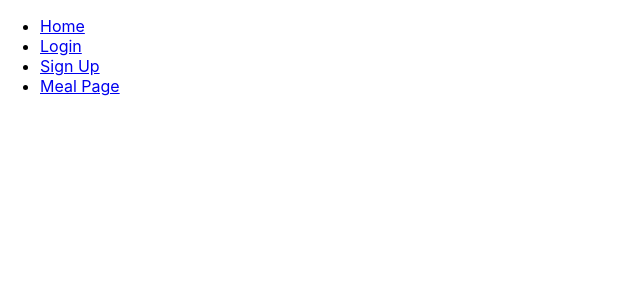
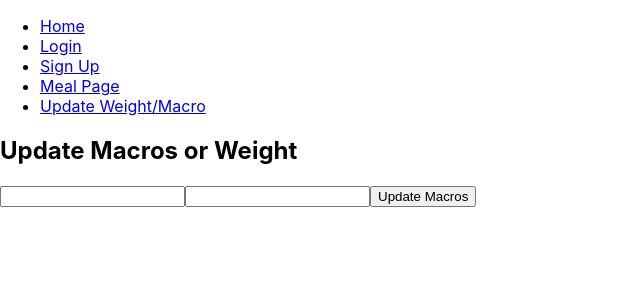
Before and after one commit to macro-calculator-lambda/frontend-seth, a React (Create React App) app in the folder macros/: page /update-user in a window 1280 px wide. Shown: the top 300 px of the page, without its empty margins (0-640 px from the left). Built offline with nearby package versions, Linux system fonts and the light colour scheme.

Commit message:
Added page to update macros or weight.

```diff
--- a/macros/package.json
+++ b/macros/package.json
@@ -4,7 +4,9 @@
   "private": true,
   "dependencies": {
     "axios": "^0.18.0",
+    "chart.js": "^2.8.0",
     "react": "^16.8.6",
+    "react-chartkick": "^0.3.0",
     "react-dom": "^16.8.6",
     "react-redux": "^7.0.3",
     "react-router-dom": "^5.0.0",
--- a/macros/src/App.js
+++ b/macros/src/App.js
@@ -1,12 +1,13 @@
-import React from 'react';
-import { BrowserRouter as Router, Route } from 'react-router-dom';
+import React from "react";
+import { BrowserRouter as Router, Route } from "react-router-dom";
 
-import Navigation from './components/Navigation';
-import Home from './components/Home';
-import Login from './components/Login';
-import SignUp from './components/SignUp';
-import MealPage from './components/MealPage';
-import './App.css';
+import Navigation from "./components/Navigation";
+import Home from "./components/Home";
+import Login from "./components/Login";
+import SignUp from "./components/SignUp";
+import MealPage from "./components/MealPage";
+import UpdateUser from "./components/UpdateUser";
+import "./App.css";
 
 function App() {
   return (
@@ -16,6 +17,7 @@ function App() {
       <Route path="/login" component={Login} />
       <Route path="/sign-up" component={SignUp} />
       <Route path="/meal-page" component={MealPage} />
+      <Route path="/update-user" component={UpdateUser} />
     </Router>
   );
 }
--- a/macros/src/components/Home.js
+++ b/macros/src/components/Home.js
@@ -1,5 +1,7 @@
 import React from "react";
 import { connect } from "react-redux";
+import { PieChart } from "react-chartkick";
+import Chart from "chart.js";
 
 import { calculateCalories, macroCalculator, macros } from "../utils";
 
@@ -10,6 +12,16 @@ const Home = props => {
     <div>
       <h1>Home</h1>
       <p>Total Calories Per day: {Math.ceil(totalCalories)}</p>
+      <div>
+        <h2>Macro Breakdown</h2>
+        {
+          <PieChart
+            data={macros.map(macro => {
+              return [macro.name, macroCalculator(totalCalories, macro.value)];
+            })}
+          />
+        }
+      </div>
       <p>Macros: </p>
       <ul>
         {macros.map((macro, index) => {
--- a/macros/src/components/Navigation.js
+++ b/macros/src/components/Navigation.js
@@ -1,5 +1,5 @@
-import React from 'react';
-import { NavLink } from 'react-router-dom';
+import React from "react";
+import { NavLink } from "react-router-dom";
 
 const Navigation = () => {
   return (
@@ -17,6 +17,9 @@ const Navigation = () => {
         <li>
           <NavLink to="/meal-page">Meal Page</NavLink>
         </li>
+        <li>
+          <NavLink to="/update-user">Update Weight/Macro</NavLink>
+        </li>
       </ul>
     </nav>
   );
--- /dev/null
+++ b/macros/src/components/UpdateUser.js
@@ -0,0 +1,23 @@
+import React from "react";
+
+class UpdateUser extends React.Component {
+  constructor() {
+    super();
+    this.state = {};
+  }
+
+  render() {
+    return (
+      <div>
+        <h2>Update Macros or Weight</h2>
+        <form>
+          <input type="text" />
+          <input type="text" />
+          <button>Update Macros</button>
+        </form>
+      </div>
+    );
+  }
+}
+
+export default UpdateUser;
```
Also changed, not shown: 1 other file (tests, documents, lock files or other folders). Lines whose indentation alone changed are shown as unchanged.
